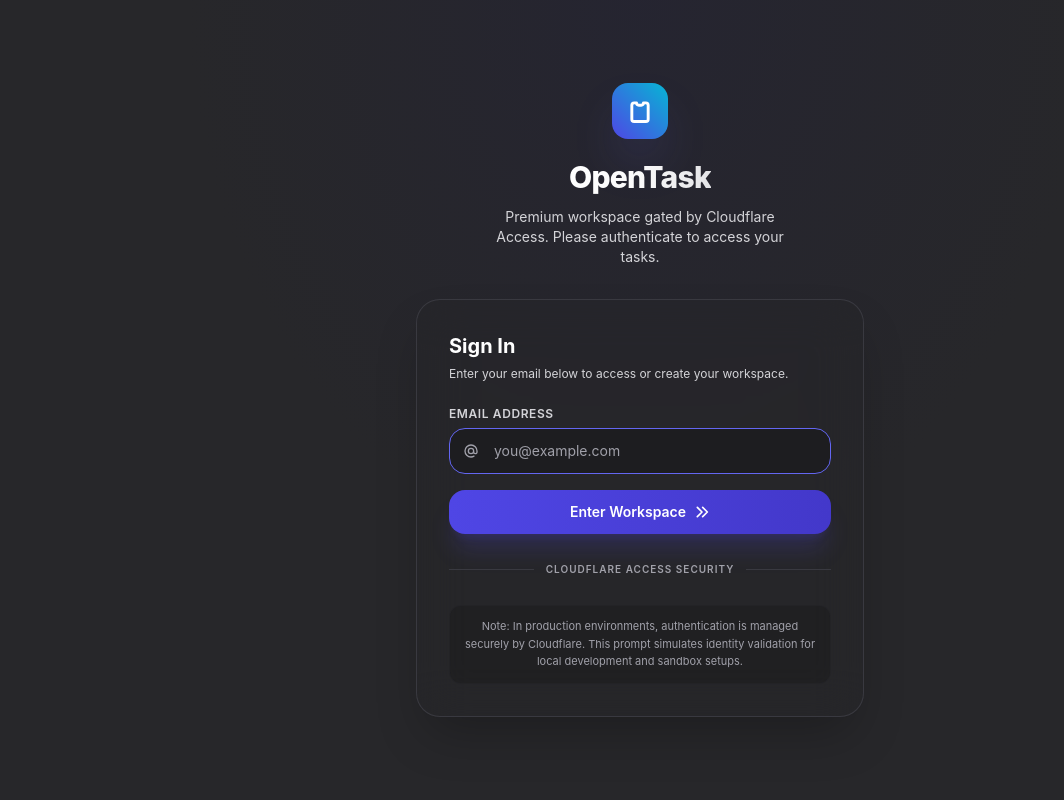
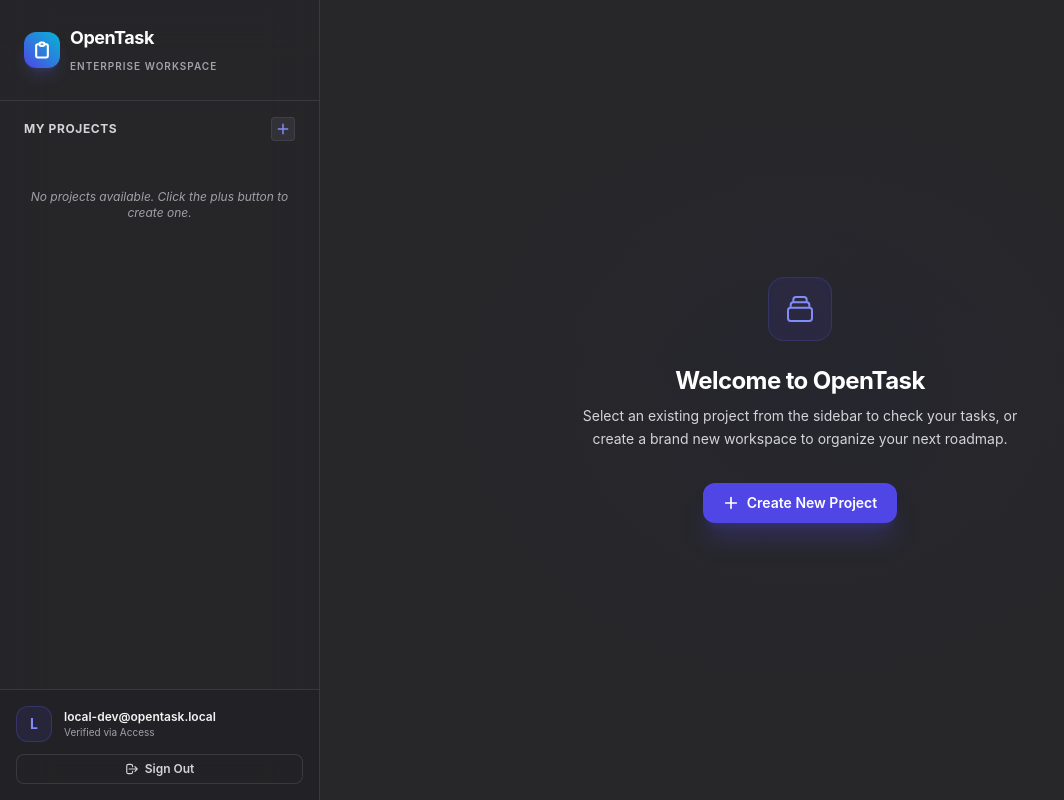
Before and after one commit to acondura/opentask, a Next.js app: page /dashboard in a window 1280 px wide. Shown: the whole page, without its empty margins (0-1064 px from the left). Built offline with nearby package versions, Linux system fonts and the light colour scheme.

Commit message:
refactor: remove manual login UI in favor of automatic development login and server-side authentication redirect

```diff
--- a/pages/dashboard.js
+++ b/pages/dashboard.js
@@ -901,92 +901,12 @@
 
   if (!activeEmail) {
     return (
-      <>
-        <Head>
-          <title>Sign In — OpenTask</title>
-        </Head>
-        <main className="min-h-screen bg-zinc-800 text-zinc-50 flex flex-col items-center justify-center p-6 relative overflow-hidden bg-[radial-gradient(ellipse_at_top,_var(--tw-gradient-stops))] from-indigo-950/20 via-zinc-800 to-zinc-800">
-          <div className="absolute top-1/4 left-1/2 -tranzinc-x-1/2 -tranzinc-y-1/2 w-[400px] h-[400px] bg-indigo-500/10 rounded-full blur-3xl -z-10 pointer-events-none" />
-          <div className="absolute bottom-1/4 left-1/3 w-[300px] h-[300px] bg-cyan-500/5 rounded-full blur-3xl -z-10 pointer-events-none" />
-
-          <div className="max-w-md w-full space-y-8 relative z-10">
-            <div className="flex flex-col items-center justify-center gap-3 text-center">
-              <div className="w-14 h-14 rounded-2xl bg-gradient-to-tr from-indigo-600 to-cyan-500 flex items-center justify-center shadow-2xl shadow-indigo-500/30 mb-2">
-                <svg className="w-7 h-7 text-white" fill="none" stroke="currentColor" viewBox="0 0 24 24">
-                  <path strokeLinecap="round" strokeLinejoin="round" strokeWidth="2.5" d="M9 5H7a2 2 0 00-2 2v12a2 2 0 002 2h10a2 2 0 002-2V7a2 2 0 00-2-2h-2M9 5a2 2 0 002 2h2a2 2 0 002-2" />
-                </svg>
-              </div>
-              <h1 className="text-3xl font-extrabold tracking-tight bg-gradient-to-r from-white via-zinc-50 to-zinc-200 bg-clip-text text-transparent">
-                OpenTask
-              </h1>
-              <p className="text-zinc-300 text-sm max-w-xs">
-                Premium workspace gated by Cloudflare Access. Please authenticate to access your tasks.
-              </p>
-            </div>
-
-            <div className="bg-zinc-800/40 border border-zinc-700/80 rounded-3xl p-8 backdrop-blur-xl shadow-2xl space-y-6">
-              <div className="space-y-1.5 text-center sm:text-left">
-                <h2 className="text-xl font-bold text-white">Sign In</h2>
-                <p className="text-xs text-zinc-300">
-                  Enter your email below to access or create your workspace.
-                </p>
-              </div>
-
-              <form onSubmit={handleMockLogin} className="space-y-4">
-                <div className="space-y-1.5">
-                  <label className="text-xs font-semibold text-zinc-300 uppercase tracking-wider block">Email Address</label>
-                  <div className="relative">
-                    <span className="absolute inset-y-0 left-0 pl-3.5 flex items-center text-zinc-400 pointer-events-none">
-                      <svg className="w-4 h-4" fill="none" stroke="currentColor" viewBox="0 0 24 24">
-                        <path strokeLinecap="round" strokeLinejoin="round" strokeWidth="2" d="M16 12a4 4 0 10-8 0 4 4 0 008 0zm0 0v1.5a2.5 2.5 0 005 0V12a9 9 0 10-9 9m4.5-1.206a8.959 8.959 0 01-4.5 1.206" />
-                      </svg>
-                    </span>
-                    <input
-                      type="email"
-                      value={emailInput}
-                      onChange={(e) => {
-                        setEmailInput(e.target.value)
-                        if (loginError) setLoginError('')
-                      }}
-                      className={`w-full bg-zinc-900/60 border ${loginError ? 'border-rose-500/80 focus:border-rose-500' : 'border-zinc-700 focus:border-indigo-500'} rounded-2xl pl-11 pr-4 py-3 text-sm text-white placeholder-zinc-400 focus:outline-none transition-all duration-200`}
-                      placeholder="you@example.com"
-                      autoFocus
-                    />
-                  </div>
-                  {loginError && (
-                    <p className="text-xs text-rose-400 font-medium flex items-center gap-1 mt-1">
-                      <svg className="w-3.5 h-3.5" fill="none" stroke="currentColor" viewBox="0 0 24 24">
-                        <path strokeLinecap="round" strokeLinejoin="round" strokeWidth="2" d="M12 9v2m0 4h.01m-6.938 4h13.856c1.54 0 2.502-1.667 1.732-3L13.732 4c-.77-1.333-2.694-1.333-3.464 0L3.34 16c-.77 1.333.192 3 1.732 3z" />
-                      </svg>
-                      {loginError}
-                    </p>
-                  )}
-                </div>
-
-                <button
-                  type="submit"
-                  className="w-full bg-gradient-to-r from-indigo-600 to-indigo-700 hover:from-indigo-500 hover:to-indigo-600 text-white font-semibold py-3 px-4 rounded-2xl shadow-xl shadow-indigo-600/20 transition-all hover:scale-[1.01] active:scale-[0.99] flex items-center justify-center gap-2 text-sm"
-                >
-                  Enter Workspace
-                  <svg className="w-4 h-4" fill="none" stroke="currentColor" viewBox="0 0 24 24">
-                    <path strokeLinecap="round" strokeLinejoin="round" strokeWidth="2.5" d="M13 5l7 7-7 7M5 5l7 7-7 7" />
-                  </svg>
-                </button>
-              </form>
-
-              <div className="relative flex py-1 items-center">
-                <div className="flex-grow border-t border-zinc-700/80"></div>
-                <span className="flex-shrink mx-3 text-[10px] text-zinc-400 uppercase tracking-widest font-semibold">Cloudflare Access Security</span>
-                <div className="flex-grow border-t border-zinc-700/80"></div>
-              </div>
-
-              <div className="text-[11px] text-zinc-400 leading-relaxed text-center bg-zinc-900/40 border border-zinc-800/60 p-3 rounded-xl">
-                Note: In production environments, authentication is managed securely by Cloudflare. This prompt simulates identity validation for local development and sandbox setups.
-              </div>
-            </div>
-          </div>
-        </main>
-      </>
+      <div className="min-h-screen bg-zinc-900 text-zinc-50 flex items-center justify-center">
+        <svg className="animate-spin h-8 w-8 text-indigo-500" fill="none" viewBox="0 0 24 24">
+          <circle className="opacity-25" cx="12" cy="12" r="10" stroke="currentColor" strokeWidth="4" />
+          <path className="opacity-75" fill="currentColor" d="M4 12a8 8 0 018-8V0C5.373 0 0 5.373 0 12h4zm2 5.291A7.962 7.962 0 014 12H0c0 3.042 1.135 5.824 3 7.938l3-2.647z" />
+        </svg>
+      </div>
     )
   }
 
@@ -1532,11 +1452,26 @@
     return null
   }
 
-  const email = ownerFromReq(req)
+  const host = h.host || ''
+  const isLocal = host.includes('localhost') || host.includes('127.0.0.1')
+  let email = ownerFromReq(req)
+
+  if (!email && isLocal) {
+    email = 'local-dev@opentask.local'
+  }
+
+  if (!email) {
+    return {
+      redirect: {
+        destination: '/',
+        permanent: false
+      }
+    }
+  }
 
   return {
     props: {
-      userEmail: email || null
+      userEmail: email
     }
   }
 }
```
